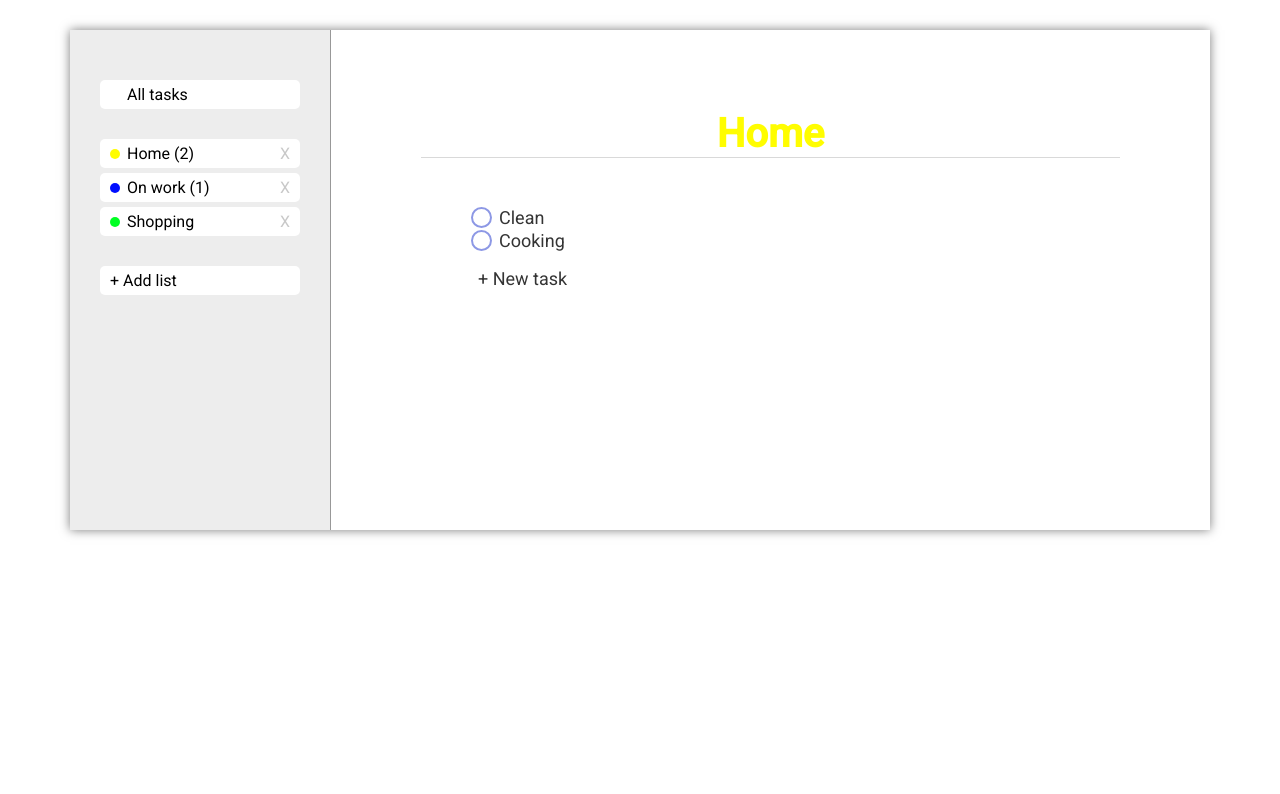
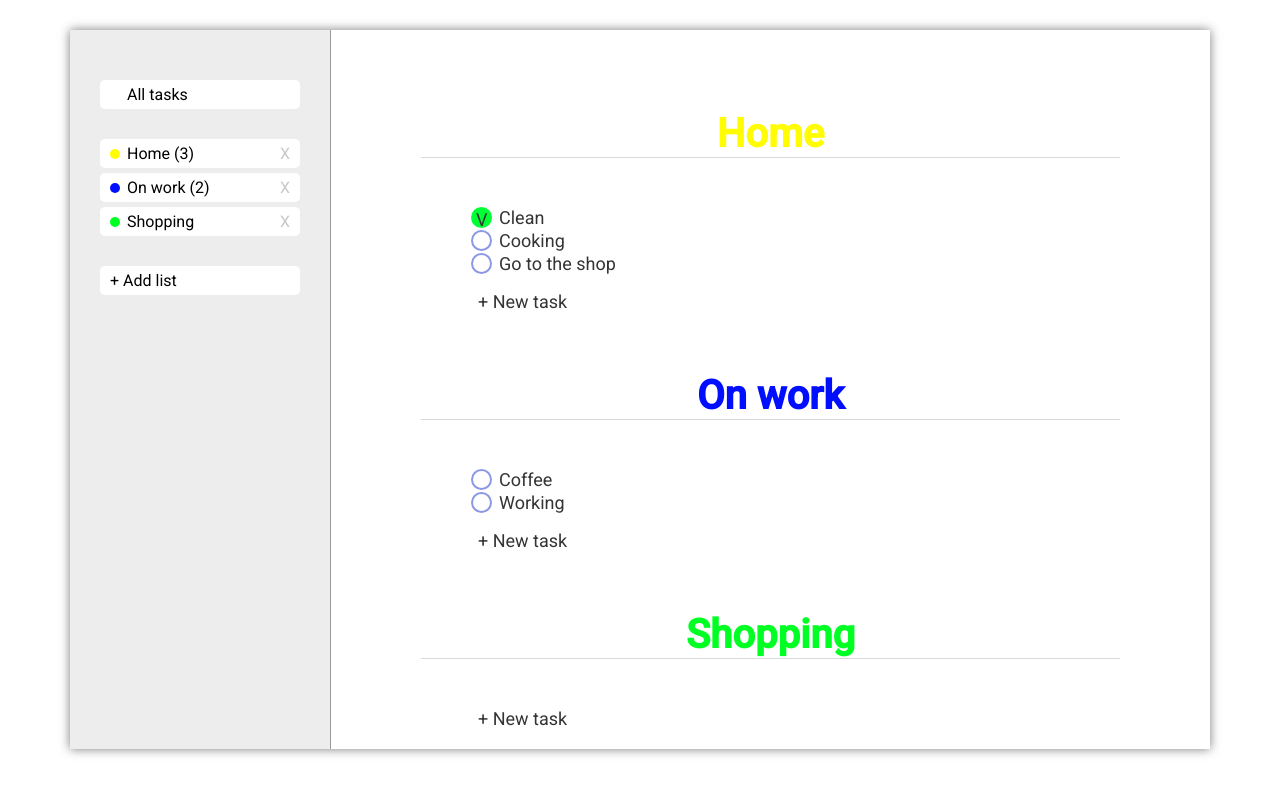
Before and after one commit to QzarD/myboard, a React (Create React App) app: page / in a window 1280 px wide. Shown: the top 794 px of the page. Built offline with nearby package versions, Linux system fonts and the light colour scheme.

Commit message:
add router and history.push

```diff
--- a/src/App.js
+++ b/src/App.js
@@ -2,11 +2,13 @@ import React from 'react';
 import './App.css';
 import List from "./Components/List/List";
 import {connect} from "react-redux";
-import {addList, addTask, deleteList, renameList} from "./Redux/myboard-reducer";
+import {addList, addTask, checkTask, deleteList, deleteTask, renameList} from "./Redux/myboard-reducer";
 import Tasks from "./Components/Tasks/Tasks";
+import {Route} from "react-router-dom";
 
-function App({lists, colors, addList, deleteList, tasks, renameList, addTask}) {
-    const [activeList, setActiveList]=React.useState('0');
+function App({lists, colors, addList, deleteList,
+                 tasks, renameList, addTask, checkTask, deleteTask}) {
+    const [activeList, setActiveList]=React.useState(null);
     if (!lists[activeList] && activeList>0){
         setActiveList(activeList-1)
     }
@@ -14,11 +16,14 @@ function App({lists, colors, addList, deleteList, tasks, renameList, addTask}) {
         <div className="App">
             <div className="innerApp">
                 <div className="menu">
-                    <List lists={[
-                        {id:'0',name: 'All tasks', color: ''}
+                    <List
+                        lists={[
+                        {active:true ,name: 'All tasks', color: ''}
                     ]}
                     />
-                    <List isRemovable activeList={activeList} setActiveList={setActiveList} tasks={tasks} deleteList={deleteList}
+                    <List
+                        isRemovable activeList={activeList}
+                          setActiveList={setActiveList} tasks={tasks} deleteList={deleteList}
                           lists={lists.map(list => {
                               list.color = colors.find(color => color.id === list.colorId).name;
                               return list;
@@ -30,12 +35,33 @@ function App({lists, colors, addList, deleteList, tasks, renameList, addTask}) {
                           ]}/>
                 </div>
                 <div className="tasks">
-                    {lists && lists[activeList] && activeList>=0 &&
-                    <Tasks addTask={addTask}
-                        renameList={renameList}
-                           colorName={colors.find(color=>color.id===lists[activeList].colorId).name}
-                           list={lists[activeList]}
-                           tasks={tasks.filter(task=> task.listId===lists[activeList].id)}/>}
+                    <Route exact path="/">
+                        {lists && lists.map(list=>(
+                            <Tasks deleteTask={deleteTask}
+                                   checkTask={checkTask}
+                                   addTask={addTask}
+                                   renameList={renameList}
+                                   colorName={colors.find(color=>color.id===list.colorId).name}
+                                   list={list}
+                                   withoutEmpty
+                                   tasks={tasks.filter(task=> task.listId===list.id)}
+                            />
+                        ))
+
+                        }
+                    </Route>
+                    <Route path="/list/:id">
+                        {lists && lists[activeList] && activeList>=0 &&
+                        <Tasks deleteTask={deleteTask}
+                               checkTask={checkTask}
+                               addTask={addTask}
+                               renameList={renameList}
+                               colorName={colors.find(color=>color.id===lists[activeList].colorId).name}
+                               list={lists[activeList]}
+                               tasks={tasks.filter(task=> task.listId===lists[activeList].id)}
+                        />
+                        }
+                    </Route>
                 </div>
             </div>
 
@@ -50,4 +76,4 @@ const mapStateToProps = state => ({
     tasks: state.myboard.tasks,
 });
 
-export default connect(mapStateToProps, {addList, deleteList, renameList, addTask})(App);
+export default connect(mapStateToProps, {addList, deleteList, renameList, addTask, checkTask, deleteTask})(App);
--- a/src/Components/List/List.jsx
+++ b/src/Components/List/List.jsx
@@ -1,14 +1,21 @@
 import React, {useState} from "react";
 import './List.css';
+import {useHistory} from "react-router-dom";
 
 
-const List=({lists, isRemovable, addListBtn, colors, addList, deleteList, tasks, activeList, setActiveList})=>{
+const List=({lists, isRemovable, addListBtn, colors, addList,
+                deleteList, tasks, activeList, setActiveList})=>{
     const [windowAddTask, setWindowAddTask]=useState(false);
     const [selectColor, setSelectColor]=useState('1');
     const [nameNewList, setNameNewList]=useState('');
+    let history=useHistory();
     const onClickBtn=(index)=>{
         if (isRemovable){
             setActiveList(index);
+            history.push(`/list/${index}`)
+        }
+        if (!isRemovable){
+            history.push(`/`)
         }
         setWindowAddTask(!windowAddTask);
         setNameNewList('');
@@ -32,7 +39,8 @@ const List=({lists, isRemovable, addListBtn, colors, addList, deleteList, tasks,
             <ul className="lists">
                 {lists.map((list, index)=>(
                     <li
-                        key={index} className={index===activeList ? 'active' : ''}>
+                        key={index}
+                        className={index===activeList ? 'active' : ''}>
                         <div onClick={()=>onClickBtn(index)} className="listName">
                             {list.icon ? list.icon :
                                 <i className={`color-${list.color}`}/>
--- a/src/Components/Tasks/Tasks.css
+++ b/src/Components/Tasks/Tasks.css
@@ -66,8 +66,28 @@
     display: flex;
 }
 .taskName{
+    flex: 1;
+}
+.deleteTaskBtn{
+    margin-right: 7px;
+    opacity: 0;
+    color: #939393;
+}
+.task:hover{
+    background-color: #f3f3f3;
+    transition: 0.15s ease-in-out;
+    border-radius: 5px;
+}
+.taskName:hover + .deleteTaskBtn{
+    opacity: 1;
+}
+.deleteTaskBtn:hover{
+    transition: 0.15s ease-in-out;
+    opacity: 1;
+    cursor: pointer;
+    color: #292929;
+}
 
-}
 .colorName-red{
     color: #ff000a;
 }
--- a/src/Components/Tasks/Tasks.jsx
+++ b/src/Components/Tasks/Tasks.jsx
@@ -1,7 +1,8 @@
 import React from 'react';
 import './Tasks.css';
 
-const Tasks = ({list, tasks, renameList, colorName, addTask}) => {
+const Tasks = ({list, tasks, renameList, colorName,
+                   addTask, checkTask, deleteTask, withoutEmpty}) => {
     const [showNewTaskInput, setShowNewTaskInput] = React.useState(false);
     const [textNewTaskInput, setTextNewTaskInput] = React.useState('');
     const changeNameList = () => {
@@ -15,6 +16,12 @@ const Tasks = ({list, tasks, renameList, colorName, addTask}) => {
             addTask(list.id,textNewTaskInput)
         }
     };
+    const deleteTaskBtn=(taskId)=>{
+        if (window.confirm('Delete task?')){
+            deleteTask(taskId)
+        }
+    };
+
     return (
         <>
             <h2 onClick={changeNameList} className={`nameTask colorName-${colorName}`}>{list.name}</h2>
@@ -23,18 +30,22 @@ const Tasks = ({list, tasks, renameList, colorName, addTask}) => {
                 {tasks.map(task => (
                     <div key={task.id} className="task">
                         <div className="checkbox">
-                            <input type="checkbox" id={`chek-${task.id}`}/>
+                            <input className="checkboxInput"
+                                type="checkbox"
+                                   checked={task.complete} onChange={()=>checkTask(task.id)}
+                                   id={`chek-${task.id}`}/>
                             <label htmlFor={`chek-${task.id}`}>
                                 <div className="checkboxIn">V</div>
                             </label>
                         </div>
                         <div className="taskName" key={task.id}>{task.text}</div>
+                        <div className="deleteTaskBtn" onClick={()=>deleteTaskBtn(task.id)}>X</div>
                     </div>
                 ))}
-                {!tasks.length &&
-                <h2>
+                {!withoutEmpty && !tasks.length &&
+                    <h2>
                     ***Tasks is empty***
-                </h2>
+                    </h2>
                 }
                 <div className="newTaskBtn">
                     {!showNewTaskInput
--- a/src/Redux/myboard-reducer.js
+++ b/src/Redux/myboard-reducer.js
@@ -2,9 +2,11 @@ const ADD_LIST='myboard/ADD_LIST';
 const DELETE_LIST='myboard/DELETE_LIST';
 const RENAME_LIST='myboard/RENAME_LIST';
 const ADD_TASK='myboard/ADD_TASK';
+const CHECK_TASK='myboard/CHECK_TASK';
+const DELETE_TASK='myboard/DELETE_TASK';
 
 let listId=3;
-let taskId=3;
+let taskId=5;
 
 let initialState = {
     lists:[
@@ -16,6 +18,8 @@ let initialState = {
         {id:'1', listId:'1', text:'Clean', complete:true},
         {id:'2', listId:'1', text:'Cooking', complete:false},
         {id:'3', listId:'2', text:'Coffee', complete:false},
+        {id:'4', listId:'2', text:'Working', complete:false},
+        {id:'5', listId:'1', text:'Go to the shop', complete:false},
     ],
     colors:[
         {id:'1', hex:'#ff000a', name:'red'},
@@ -44,6 +48,16 @@ export const myboardReducer = (state = initialState, action) => {
             taskId+=1;
             return {...state, tasks:
             [...state.tasks, {id:taskId, listId:action.listId, text: action.text, complete:false}]};
+        case CHECK_TASK:
+            return {...state, tasks: state.tasks.map(task=>{
+                if (task.id===action.taskId){
+                    return {...task, complete:!task.complete}
+                }
+                return task;
+                })};
+        case DELETE_TASK:
+            return {...state, tasks:
+            [...state.tasks.filter(task=>task.id!==action.taskId)]};
         default:
             return state
     }
@@ -53,3 +67,5 @@ export const addList=(name, colorId)=>({type:ADD_LIST, name, colorId});
 export const deleteList=(listId)=>({type:DELETE_LIST, listId});
 export const renameList=(listId, newName)=>({type:RENAME_LIST, listId, newName});
 export const addTask=(listId, text)=>({type:ADD_TASK, listId, text});
+export const checkTask=(taskId)=>({type:CHECK_TASK, taskId});
+export const deleteTask=(taskId)=>({type:DELETE_TASK, taskId});
--- a/src/index.js
+++ b/src/index.js
@@ -5,11 +5,14 @@ import App from './App';
 import * as serviceWorker from './serviceWorker';
 import {Provider} from "react-redux";
 import store from "./Redux/store";
+import {BrowserRouter} from "react-router-dom";
 
 ReactDOM.render(
-    <Provider store={store}>
-        <App />
-    </Provider>
+    <BrowserRouter>
+        <Provider store={store}>
+            <App/>
+        </Provider>
+    </BrowserRouter>
     , document.getElementById('root'));
 
 // If you want your app to work offline and load faster, you can change
```
